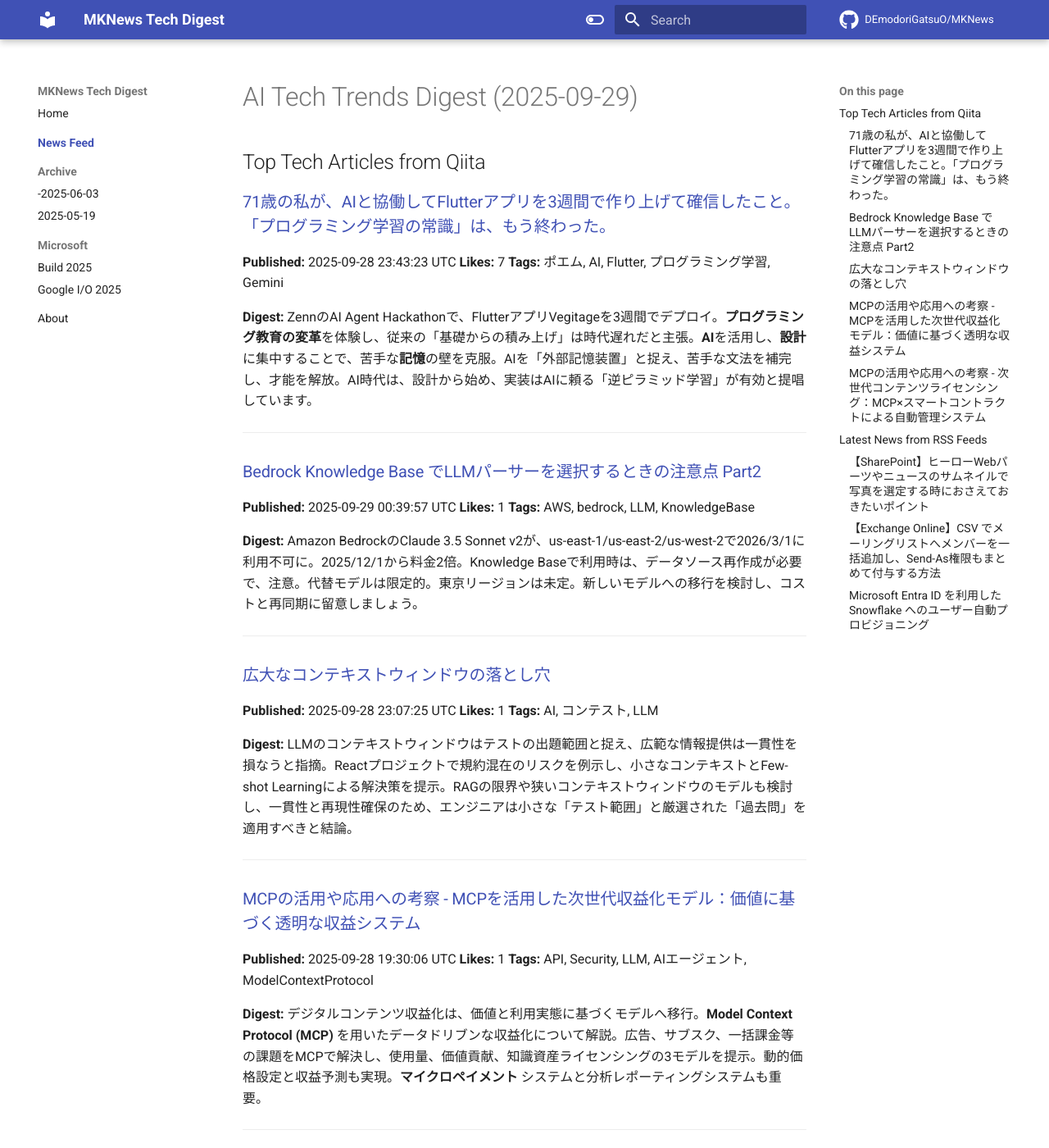
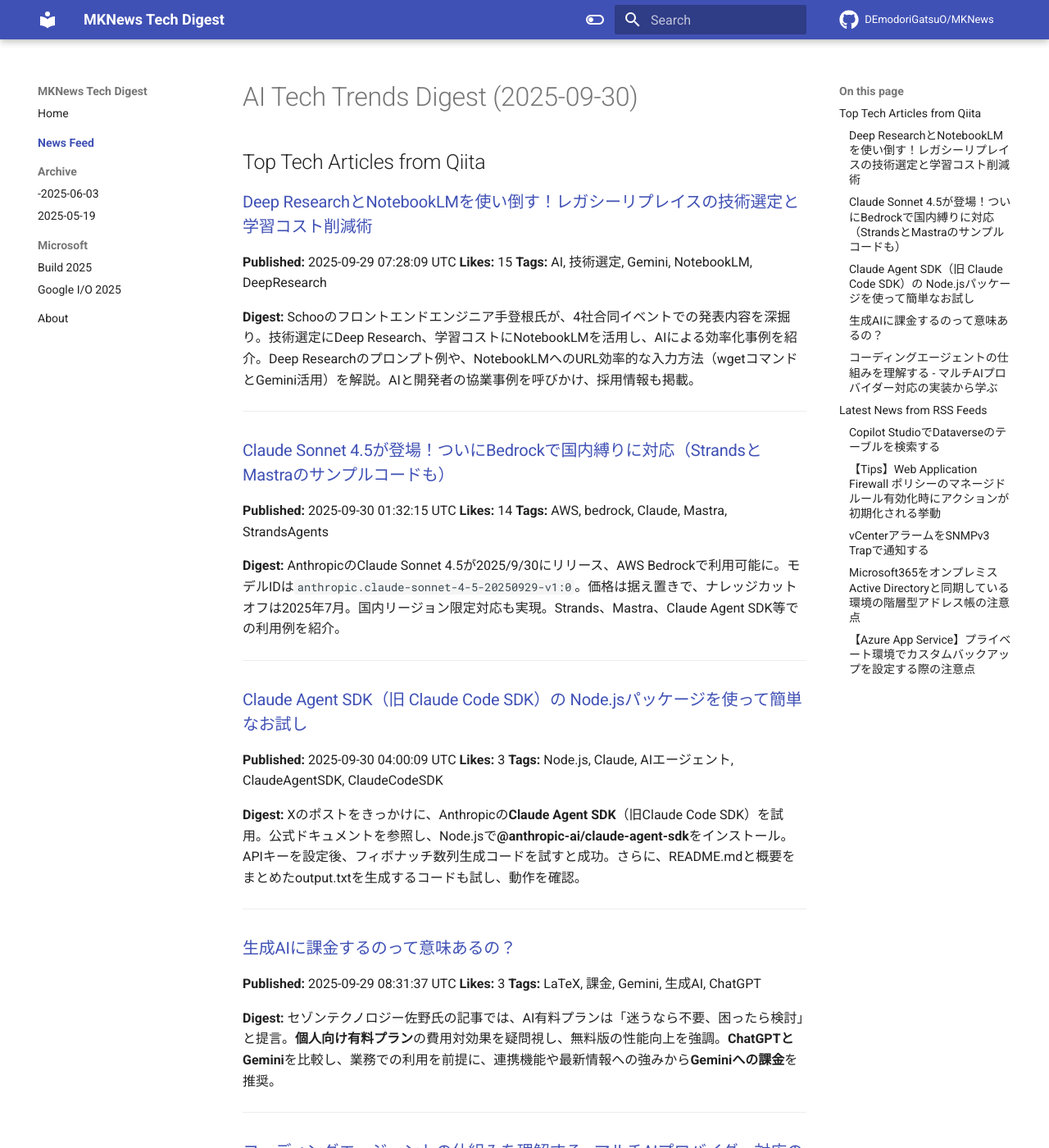
Before and after one commit to DEmodoriGatsuO/MKNews, an MkDocs documentation site: the page built from docs/news/index.md, in a window 1280 px wide and 1400 px high. Shown: the whole window at 82% size. Built offline with MkDocs 1.6.1 and Material for MkDocs 9.7.7, drawn with Linux system fonts in a browser that asks for light colours; comment, search, counter and statistics services are not loaded; some of the changed text lies outside the part shown.

Commit message:
Automated AI Tech Digest - 2025-09-30

```diff
--- a/docs/news/index.md
+++ b/docs/news/index.md
@@ -1,88 +1,108 @@
-# AI Tech Trends Digest (2025-09-29)
+# AI Tech Trends Digest (2025-09-30)
 
 
 ## Top Tech Articles from Qiita
 
 
-### [71歳の私が、AIと協働してFlutterアプリを3週間で作り上げて確信したこと。「プログラミング学習の常識」は、もう終わった。](https://qiita.com/yniji/items/56a86283ddef245bc35f)
-**Published:** 2025-09-28 23:43:23 UTC
-**Likes:** 7
-**Tags:** ポエム, AI, Flutter, プログラミング学習, Gemini
+### [Deep ResearchとNotebookLMを使い倒す！レガシーリプレイスの技術選定と学習コスト削減術](https://qiita.com/schoo_tetone/items/49564cedd8d2976e2a48)
+**Published:** 2025-09-29 07:28:09 UTC
+**Likes:** 15
+**Tags:** AI, 技術選定, Gemini, NotebookLM, DeepResearch
 
 **Digest:**
-ZennのAI Agent Hackathonで、FlutterアプリVegitageを3週間でデプロイ。**プログラミング教育の変革**を体験し、従来の「基礎からの積み上げ」は時代遅れだと主張。**AI**を活用し、**設計**に集中することで、苦手な**記憶**の壁を克服。AIを「外部記憶装置」と捉え、苦手な文法を補完し、才能を解放。AI時代は、設計から始め、実装はAIに頼る「逆ピラミッド学習」が有効と提唱しています。
+Schooのフロントエンドエンジニア手登根氏が、4社合同イベントでの発表内容を深掘り。技術選定にDeep Research、学習コストにNotebookLMを活用し、AIによる効率化事例を紹介。Deep Researchのプロンプト例や、NotebookLMへのURL効率的な入力方法（wgetコマンドとGemini活用）を解説。AIと開発者の協業事例を呼びかけ、採用情報も掲載。
 
 ---
 
-### [Bedrock Knowledge Base でLLMパーサーを選択するときの注意点 Part2](https://qiita.com/hi_carbo/items/f718f6f37407727e11bb)
-**Published:** 2025-09-29 00:39:57 UTC
-**Likes:** 1
-**Tags:** AWS, bedrock, LLM, KnowledgeBase
+### [Claude Sonnet 4.5が登場！ついにBedrockで国内縛りに対応（StrandsとMastraのサンプルコードも）](https://qiita.com/minorun365/items/47a47735829e7c302f70)
+**Published:** 2025-09-30 01:32:15 UTC
+**Likes:** 14
+**Tags:** AWS, bedrock, Claude, Mastra, StrandsAgents
 
 **Digest:**
-Amazon BedrockのClaude 3.5 Sonnet v2が、us-east-1/us-east-2/us-west-2で2026/3/1に利用不可に。2025/12/1から料金2倍。Knowledge Baseで利用時は、データソース再作成が必要で、注意。代替モデルは限定的。東京リージョンは未定。新しいモデルへの移行を検討し、コストと再同期に留意しましょう。
+AnthropicのClaude Sonnet 4.5が2025/9/30にリリース、AWS Bedrockで利用可能に。モデルIDは`anthropic.claude-sonnet-4-5-20250929-v1:0`。価格は据え置きで、ナレッジカットオフは2025年7月。国内リージョン限定対応も実現。Strands、Mastra、Claude Agent SDK等での利用例を紹介。
 
 ---
 
-### [広大なコンテキストウィンドウの落とし穴](https://qiita.com/s-age/items/065ab48e06095aa9c7ff)
-**Published:** 2025-09-28 23:07:25 UTC
-**Likes:** 1
-**Tags:** AI, コンテスト, LLM
+### [Claude Agent SDK（旧 Claude Code SDK）の Node.jsパッケージを使って簡単なお試し](https://qiita.com/youtoy/items/7291ffc5309dc7f55589)
+**Published:** 2025-09-30 04:00:09 UTC
+**Likes:** 3
+**Tags:** Node.js, Claude, AIエージェント, ClaudeAgentSDK, ClaudeCodeSDK
 
 **Digest:**
-LLMのコンテキストウィンドウはテストの出題範囲と捉え、広範な情報提供は一貫性を損なうと指摘。Reactプロジェクトで規約混在のリスクを例示し、小さなコンテキストとFew-shot Learningによる解決策を提示。RAGの限界や狭いコンテキストウィンドウのモデルも検討し、一貫性と再現性確保のため、エンジニアは小さな「テスト範囲」と厳選された「過去問」を適用すべきと結論。
+Xのポストをきっかけに、Anthropicの**Claude Agent SDK**（旧Claude Code SDK）を試用。公式ドキュメントを参照し、Node.jsで**@anthropic-ai/claude-agent-sdk**をインストール。APIキーを設定後、フィボナッチ数列生成コードを試すと成功。さらに、README.mdと概要をまとめたoutput.txtを生成するコードも試し、動作を確認。
 
 ---
 
-### [MCPの活用や応用への考察 - MCPを活用した次世代収益化モデル：価値に基づく透明な収益システム](https://qiita.com/555hamano/items/6173b651d6758c7dde2b)
-**Published:** 2025-09-28 19:30:06 UTC
-**Likes:** 1
-**Tags:** API, Security, LLM, AIエージェント, ModelContextProtocol
+### [生成AIに課金するのって意味あるの？](https://qiita.com/kosei_sano/items/71ee9dec4e3d02fdb494)
+**Published:** 2025-09-29 08:31:37 UTC
+**Likes:** 3
+**Tags:** LaTeX, 課金, Gemini, 生成AI, ChatGPT
 
 **Digest:**
-デジタルコンテンツ収益化は、価値と利用実態に基づくモデルへ移行。**Model Context Protocol (MCP)** を用いたデータドリブンな収益化について解説。広告、サブスク、一括課金等の課題をMCPで解決し、使用量、価値貢献、知識資産ライセンシングの3モデルを提示。動的価格設定と収益予測も実現。**マイクロペイメント** システムと分析レポーティングシステムも重要。
+セゾンテクノロジー佐野氏の記事では、AI有料プランは「迷うなら不要、困ったら検討」と提言。**個人向け有料プラン**の費用対効果を疑問視し、無料版の性能向上を強調。**ChatGPTとGemini**を比較し、業務での利用を前提に、連携機能や最新情報への強みから**Geminiへの課金**を推奨。
 
 ---
 
-### [MCPの活用や応用への考察 - 次世代コンテンツライセンシング：MCP×スマートコントラクトによる自動管理システム](https://qiita.com/555hamano/items/f94c6a1d55b760baa97a)
-**Published:** 2025-09-28 19:26:05 UTC
+### [コーディングエージェントの仕組みを理解する - マルチAIプロバイダー対応の実装から学ぶ](https://qiita.com/nogataka/items/016cdaa94923dbec2ec5)
+**Published:** 2025-09-30 03:53:05 UTC
 **Likes:** 1
-**Tags:** API, Security, LLM, AIエージェント, ModelContextProtocol
+**Tags:** OpenAI, Anthropic, Claude, AIエージェント, ClaudeCode
 
 **Digest:**
-デジタルコンテンツの二次利用管理を、LLMとスマートコントラクトを組み合わせたMCPで自動化。課題は手動契約の煩雑さ、利用追跡の困難さ、支払い遅延。**スマートコントラクト**を活用し、柔軟なライセンス、改ざん不可の利用ログ、リアルタイム決済を実現。AI学習データライセンシングや再配布ライセンシングへの応用も可能。**法的コンプライアンス**や**スケーラビリティ**も考慮。
+AIコーディングエージェントをTypeScriptで実装する記事のダイジェストです。Anthropic ClaudeとOpenAI GPTに対応し、AIエージェントの基本構造、Function Calling、プロバイダー抽象化、会話履歴管理などを解説。ファイル操作やコマンド実行ツールも搭載。CLIインターフェースも実装し、プロバイダー選択やAPIキー管理、モデル指定も可能。
 
 ---
 
 ## Latest News from RSS Feeds
 
 
-### [【SharePoint】ヒーローWebパーツやニュースのサムネイルで写真を選定する時におさえておきたいポイント](https://blog.jbs.co.jp/entry/2025/09/29/135909)
+### [Copilot StudioでDataverseのテーブルを検索する](https://blog.jbs.co.jp/entry/2025/09/30/144311)
 **Source:** JBS Blog
-**Published:** 2025-09-29 04:59:09 UTC
-**Tags:** SharePoint, UI/UX
+**Published:** 2025-09-30 05:43:11 UTC
+**Tags:** Microsoft Copilot Studio, Microsoft 365 Copilot, Dataverse
 
 **Digest:**
-SharePointモダンUIの**ヒーローWebパーツ**と**ニュースWebパーツ**におけるサムネイル写真の活用術を紹介。**Before/After**事例を通じて、効果的な写真の選び方や配置のコツを解説します。これにより、情報発信の質を高め、ユーザーの目を引く洗練されたデザインを実現します。
+Copilot Studioでエージェント作成時、Dataverseテーブルをナレッジとして設定し、検索精度を向上させる方法を解説。Dataverseをナレッジに追加し、検索精度を確認。検索インデックスや簡易検索ビューの設定が重要。検索精度向上のため、Dataverse検索を構成し、管理する必要がある。
 
 ---
 
-### [【Exchange Online】CSV でメーリングリストへメンバーを一括追加し、Send-As権限もまとめて付与する方法](https://blog.jbs.co.jp/entry/2025/09/29/125021)
+### [【Tips】Web Application Firewall ポリシーのマネージドルール有効化時にアクションが初期化される挙動](https://blog.jbs.co.jp/entry/2025/09/30/130422)
 **Source:** JBS Blog
-**Published:** 2025-09-29 03:50:21 UTC
-**Tags:** Exchange Online, Exchange Server, Microsoft Outlook, Microsoft 365
+**Published:** 2025-09-30 04:04:22 UTC
+**Tags:** Azure, Network, Web Application Firewall ポリシー, WAF, Microsoft
 
 **Digest:**
-Microsoft 365管理者は、PowerShellで配布グループへのメンバー一括追加と「Send-As」権限付与を自動化できます。CSVファイルでユーザーを指定し、既存の配布グループに一括追加。さらに、追加されたユーザーに「メールボックス所有者として送信」権限を付与するスクリプトを一本化し、効率的な管理を実現します。環境や前提条件、実行手順など詳細は記事を参照ください。
+Azure WAF ポリシーで、マネージドルール有効化時にアクションが初期化される現象について解説します。この初期化は、WAFの運用において重要なポイントとなります。
 
 ---
 
-### [Microsoft Entra ID を利用した Snowflake へのユーザー自動プロビジョニング](https://blog.jbs.co.jp/entry/2025/09/29/120130)
+### [vCenterアラームをSNMPv3 Trapで通知する](https://blog.jbs.co.jp/entry/2025/09/30/105853)
 **Source:** JBS Blog
-**Published:** 2025-09-29 03:01:30 UTC
-**Tags:** Snowflake, Microsoft Entra ID
+**Published:** 2025-09-30 01:58:53 UTC
+**Tags:** VMware, vCenter Server, SNMPv3
 
 **Digest:**
-Microsoft Entra ID ユーザーをSnowflakeへ自動プロビジョニング設定！Azure ADとSnowflakeを連携し、ユーザー管理を効率化。Entra IDのユーザー情報に基づき、Snowflakeアカウントを自動作成・更新・削除します。ID管理の自動化で、運用負荷を軽減し、セキュリティを強化しました。
+VMware vCenterアラームをSNMPv3 Trapで通知する設定手順を解説します。SNMPv3認証設定、Trap宛先設定、アラーム定義設定を通じて、vCenterからのシステムイベントを監視システムへ連携可能にします。これにより、より高度な監視体制を構築し、インフラ管理の効率化を実現します。
 
 ---
+
+### [Microsoft365をオンプレミスActive Directoryと同期している環境の階層型アドレス帳の注意点](https://blog.jbs.co.jp/entry/2025/09/30/093053)
+**Source:** JBS Blog
+**Published:** 2025-09-30 00:30:53 UTC
+**Tags:** Microsoft 365, Active Directory, Exchange, Exchange Online
+
+**Digest:**
+Exchange Onlineで階層型アドレス帳を利用する際、オンプレミスActive Directory（オンプレAD）と同期している環境では、設定はExchange Online側ではなく、オンプレAD側で行う必要があります。本記事では、その際の必要属性値や注意点について解説。オンプレADとExchange Online環境で階層型アドレス帳を有効にするための手順を説明しています。
+
+---
+
+### [【Azure App Service】プライベート環境でカスタムバックアップを設定する際の注意点](https://blog.jbs.co.jp/entry/2025/09/29/160348)
+**Source:** JBS Blog
+**Published:** 2025-09-29 07:03:48 UTC
+**Tags:** Azure, App Service, プライベートエンドポイント, 仮想ネットワーク統合
+
+**Digest:**
+Azure App Service等、Azure PaaSでプライベートエンドポイント設定時、パブリックアクセス無効化はセキュリティを高めます。しかし、カスタムバックアップ設定に注意が必要で、考慮不足だとバックアップ取得が失敗する可能性も。この記事では、プライベート環境のAzure App Serviceにおけるバックアップ設定の注意点について解説します。
+
+---
```
